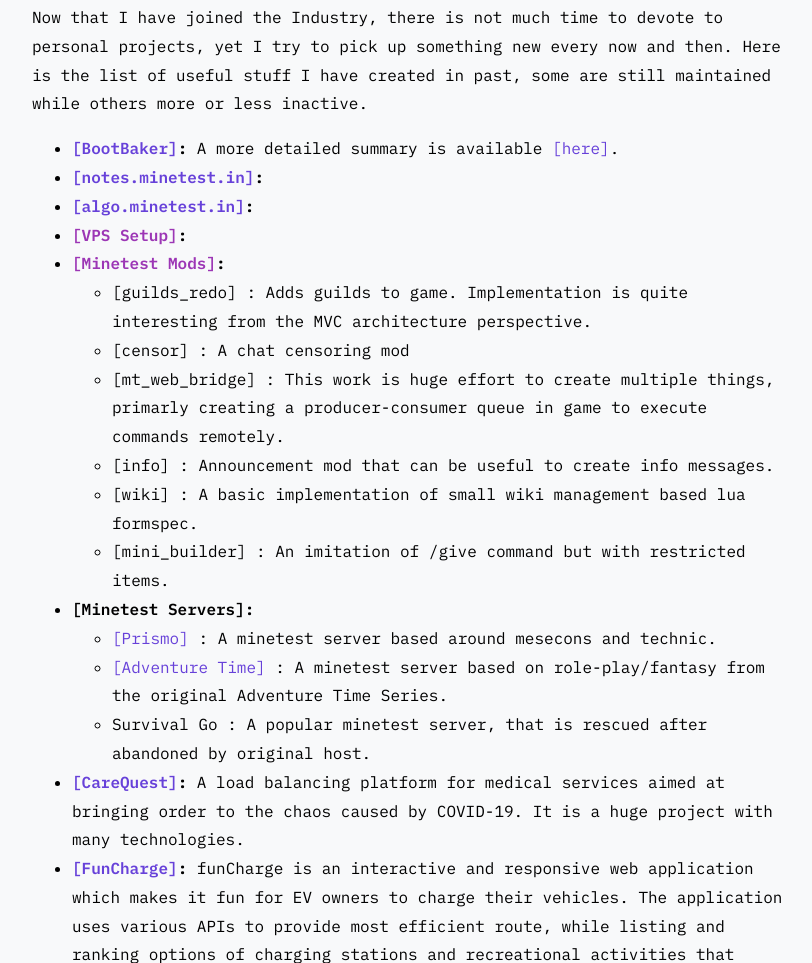
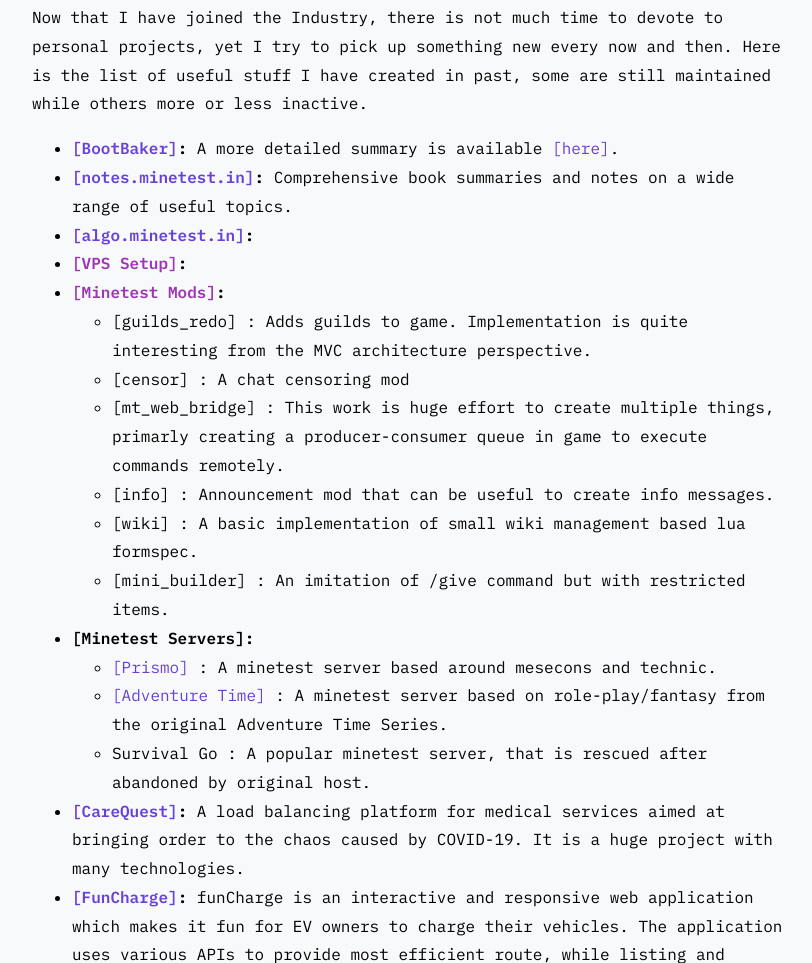
Before and after one commit to mightyjoe781/sudomoon, an Astro site: page / in a window 1280 px wide. Shown: the part 2832-3795 px from the top of the page, without its empty margins (228-1040 px from the left). Built offline with nearby package versions, Linux system fonts and the light colour scheme; Astro itself is replaced by a stand-in of ours.

Commit message:
add changes for deployment

```diff
--- a/src/pages/index.mdx
+++ b/src/pages/index.mdx
@@ -67,7 +67,7 @@
 	Here is the list of useful stuff I have created in past, some are still maintained while others more or less inactive.
 
 	- **[BootBaker](https://github.com/mightyjoe781/bootbaker):** A more detailed summary is available [here](https://wiki.freebsd.org/SummerOfCode2023Projects/CITestHarnessForBootloader).
-	- **[notes.minetest.in](https://notes.minetest.in/):**
+	- **[notes.minetest.in](https://notes.minetest.in/):** Comprehensive book summaries and notes on a wide range of useful topics.
 	- **[algo.minetest.in](https://algo.minetest.in/):**
 	- **[VPS Setup]():**
 	- **[Minetest Mods]():**
```
